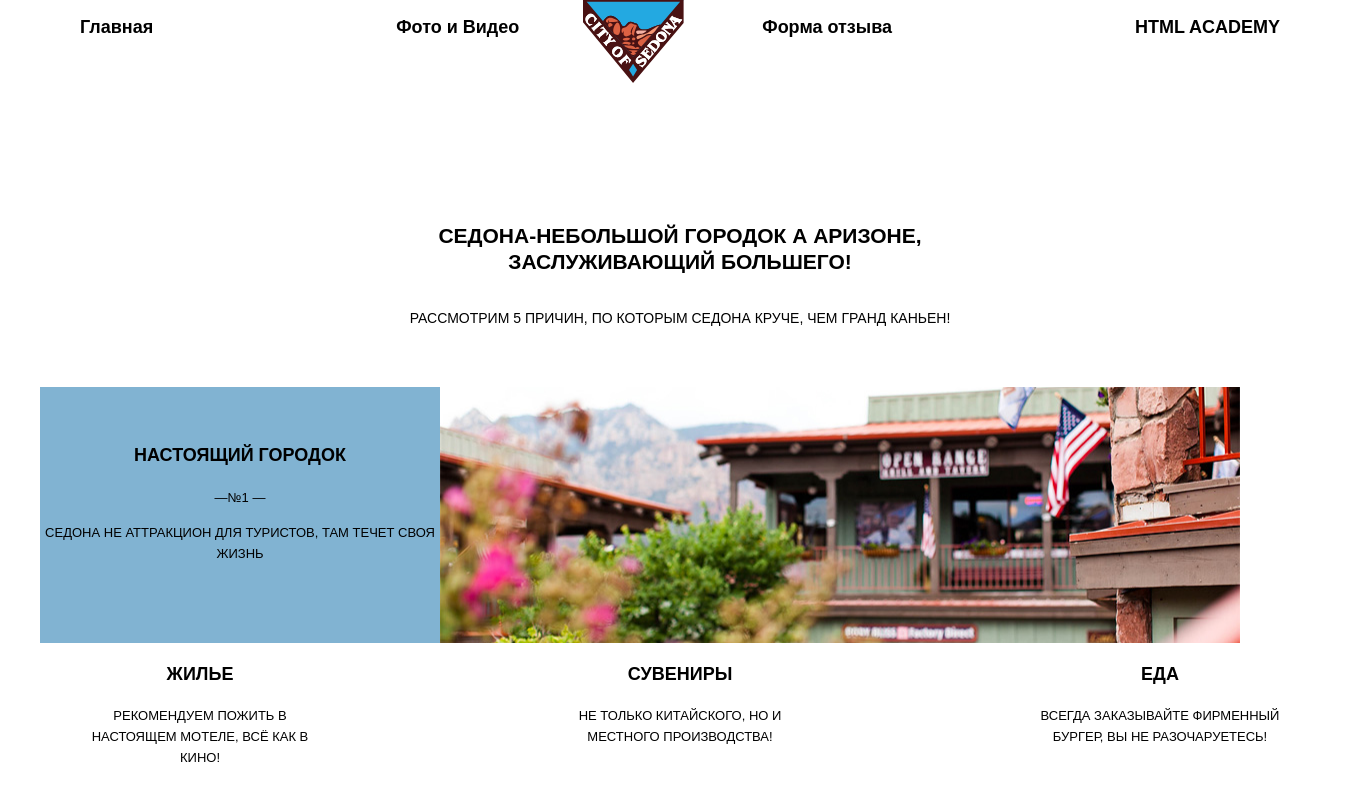
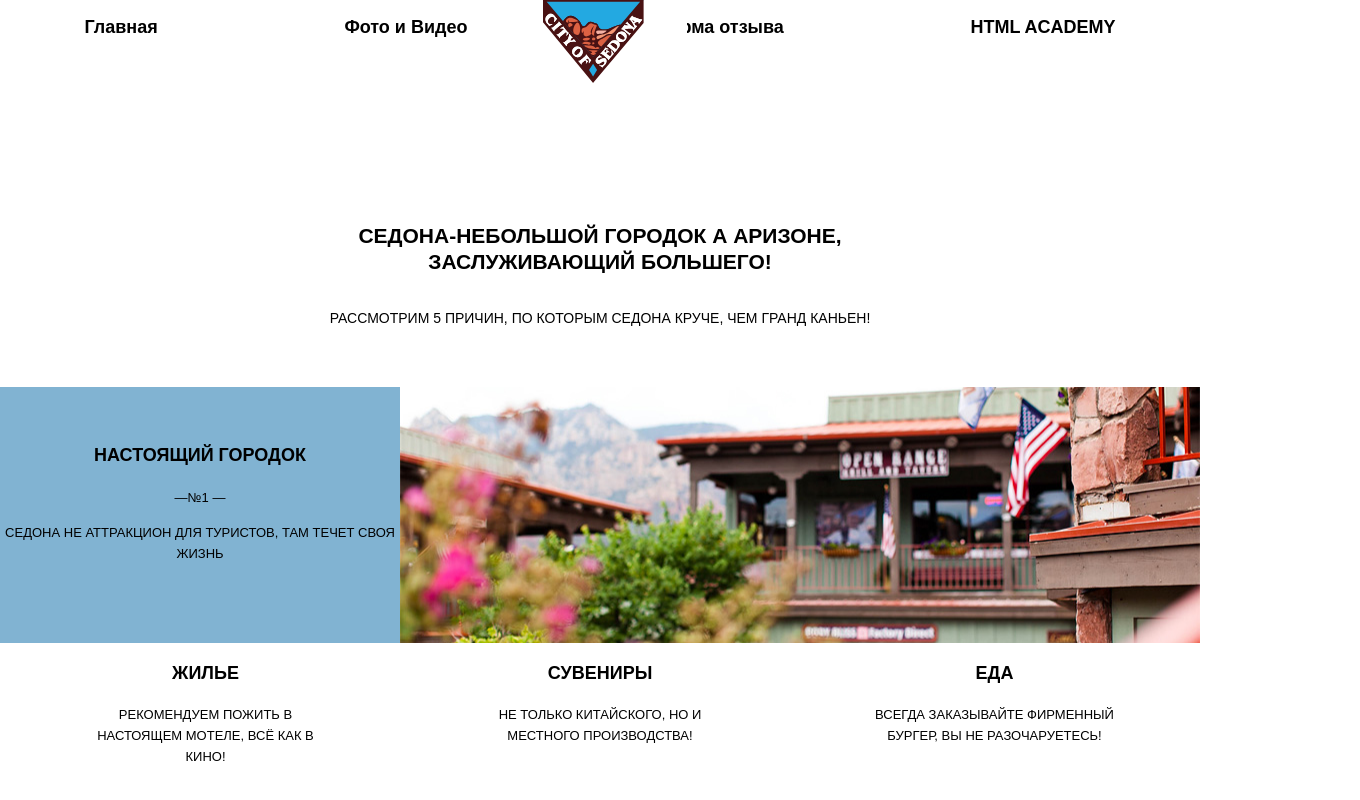
Before and after one commit to samolet75/1307571-sedona-21, a website: page source/index.html in a window 1280 px wide. Shown: the top 800 px of the page, 1360 px wide, since content can reach past the window. Drawn offline with nearby package versions, Linux system fonts and the light colour scheme; files that its build step writes are made by us from their sources.

Commit message:
исправление ошибок

```diff
--- a/source/less/blocks/advantages.less
+++ b/source/less/blocks/advantages.less
@@ -86,14 +86,17 @@
     min-width: 768px;
     height: 256px;
     margin: 0 auto;
+    box-sizing: border-box;
   }
 }
 
 @media (min-width: @desktop-width) {
   .advantages__difference {
-    width: 100%;
+    width: 1200;
     height: 256px;
-    margin: 0 auto;
+    margin: 0;
+    padding: 0;
+    box-sizing: border-box;
   }
 }
 
@@ -140,16 +143,15 @@
     display: flex;
     flex-direction: row;
     justify-content: space-between;
-    width: 768px;
+    width: 675px;
     height: 253px;
-    margin-left: -42px;
-    margin-right: 0;
+    margin: 0 auto;
   }
 }
 
 @media (min-width: @desktop-width) {
   .advantages__area {
-    width: 1160px;
+    width: 1024px;
     height: 256px;
   }
 }
@@ -164,3 +166,15 @@
     box-sizing: border-box;
   }
 }
+
+@media (min-width: @desktop-width) {
+  .advantages {
+    width: 768px;
+  }
+}
+
+@media (min-width: @tablet-width) {
+  .advantages {
+    width: 1200px;
+  }
+}
--- a/source/less/blocks/advice.less
+++ b/source/less/blocks/advice.less
@@ -42,7 +42,7 @@
     display: flex;
     justify-content: space-between;
     text-align: center;
-    width: 701px;
+    width: 682px;
     height: 113px;
     margin: 0 auto;
     margin-top: 158px;
@@ -51,7 +51,7 @@
 
 @media (min-width: @desktop-width) {
   .advice__list {
-    width: 1200px;
+    width: 1029px;
     height: 113px;
     margin: 0 auto;
   }
--- a/source/less/blocks/page-header.less
+++ b/source/less/blocks/page-header.less
@@ -72,13 +72,25 @@
   .main-nav__list {
     display: flex;
     justify-content: space-between;
+    width: 685px;
+  }
+}
+
+@media (min-width: @desktop-width) {
+  .main-nav__list {
+    width: 1031px;
+    margin: 0 auto;
+  }
+}
+
+@media (min-width: @tablet-width) {
+  .page-header {
     width: 768px;
   }
 }
 
 @media (min-width: @desktop-width) {
-  .main-nav__list {
+  .page-header {
     width: 1200px;
-    margin: 0 auto;
   }
 }
--- a/source/less/blocks/page.less
+++ b/source/less/blocks/page.less
@@ -24,7 +24,6 @@
 
 @media (min-width: @desktop-width) {
   .page-body {
-    width: 1280px;
-    padding: 0 40px;
+    width: 1200px;
   }
 }
```
